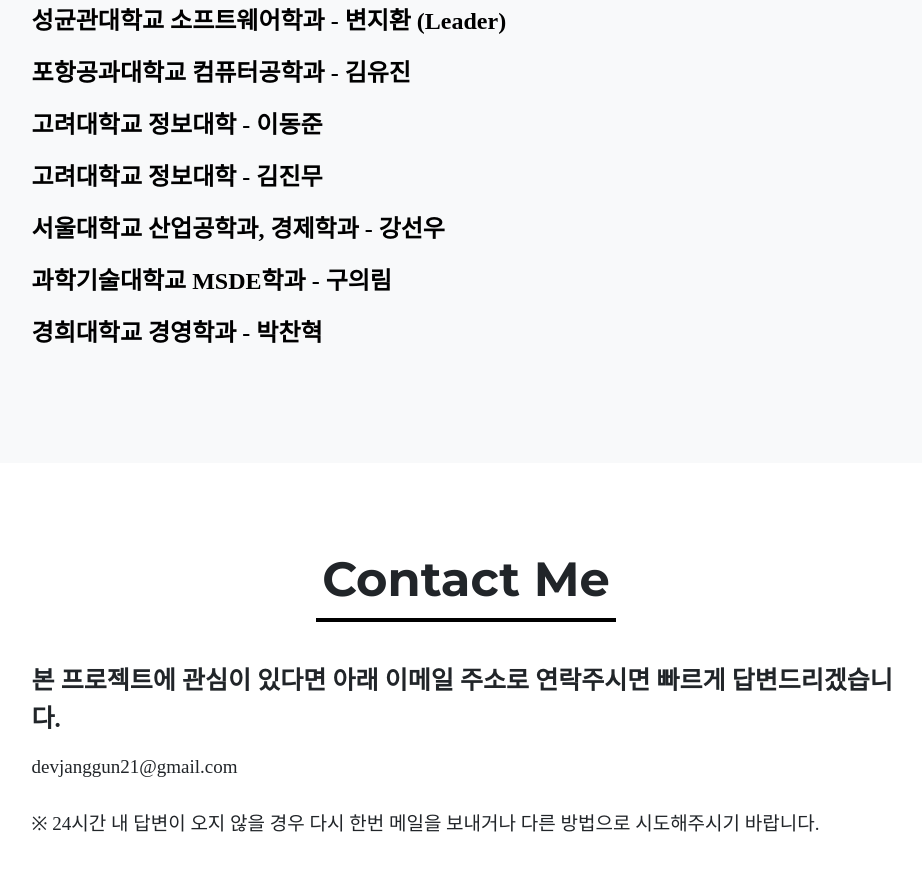
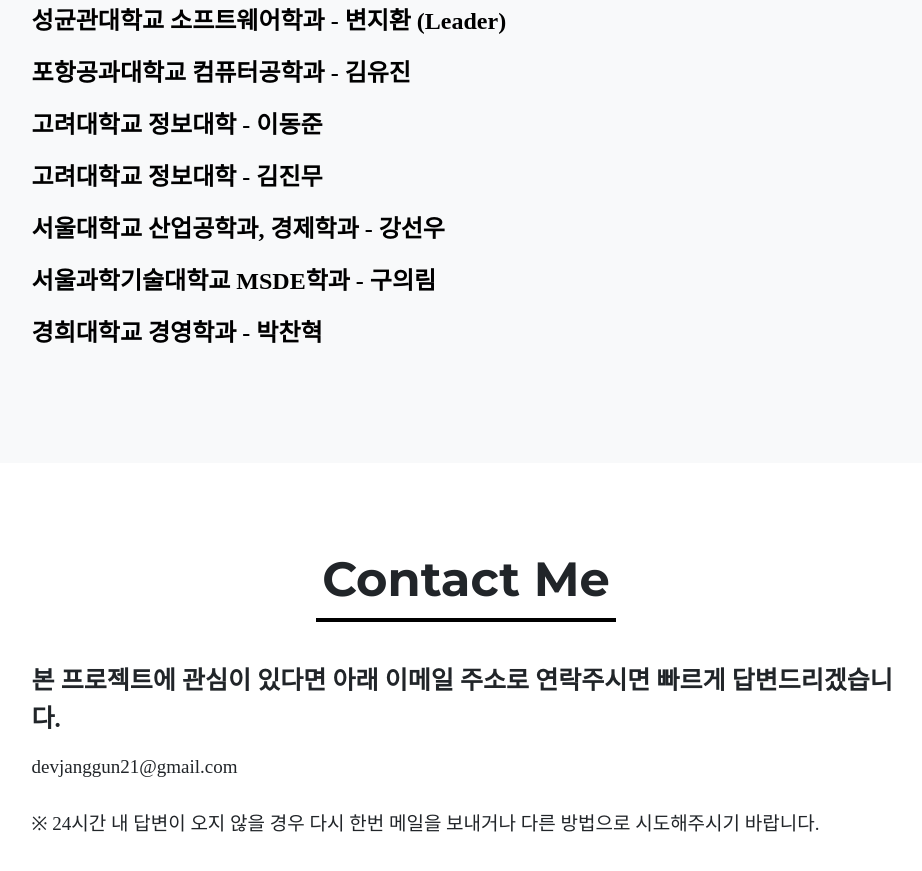
Before and after one commit to Quswlghks/QuanterZ_page, a plain HTML site: page index.html in a window 1280 px wide. Shown: the part 2496-3367 px from the top of the page, without its empty margins (174-1096 px from the left). Drawn offline with nearby package versions, Linux system fonts and the light colour scheme; a web font is replaced by a local one.

Commit message:
Update index.html

```diff
--- a/index.html
+++ b/index.html
@@ -147,7 +147,7 @@
                             서울대학교 산업공학과, 경제학과 - 강선우
                         </p></b>
                         <b><p style="font-family: Pretendard; font-size: 24px;">
-                            과학기술대학교 MSDE학과 - 구의림
+                            서울과학기술대학교 MSDE학과 - 구의림
                         </p></b>
                         <b><p style="font-family: Pretendard; font-size: 24px;">
                             경희대학교 경영학과 - 박찬혁
```
